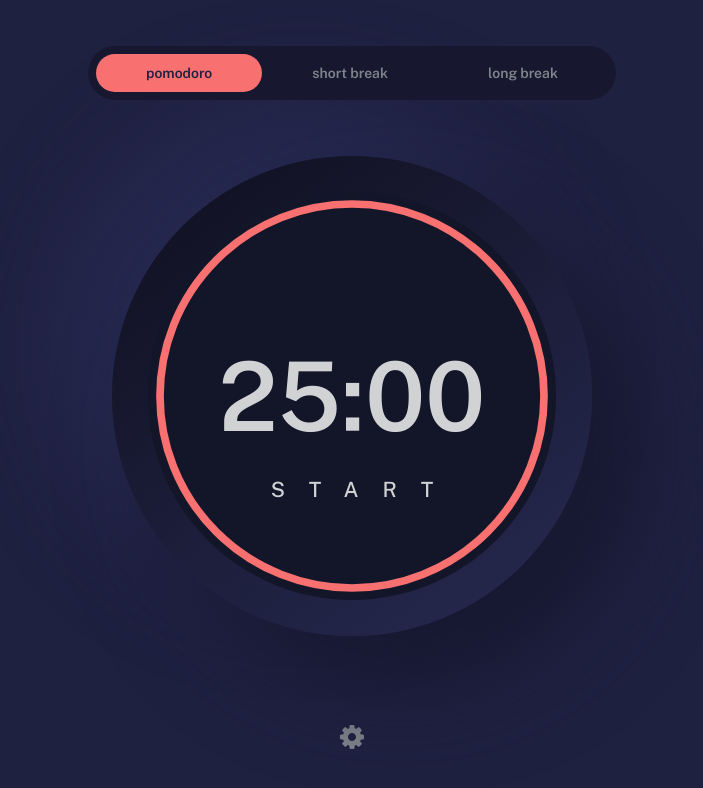
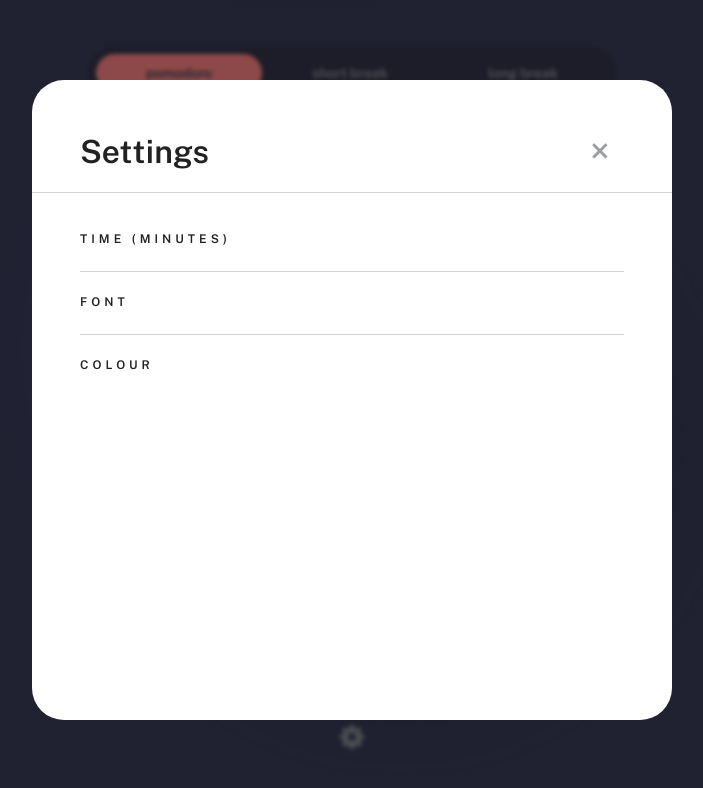
Before and after one commit to DaveBitter/pomodoro, a Next.js app: page / in a window 1280 px wide. Shown: the top 788 px of the page, without its empty margins (288-991 px from the left). Built offline with nearby package versions, Linux system fonts and the light colour scheme.

Commit message:
feat(form-item): Add basic form item component with label

```diff
--- a/pages/index.tsx
+++ b/pages/index.tsx
@@ -11,6 +11,7 @@ import CogIcon from '../src/static/img/icons/cog.svg';
 import Modal from '../src/components/Modal/Modal';
 import TabAccordion from '../src/components/TabAccordion/TabAccordion';
 import Timer from '../src/components/Timer/Timer';
+import FormItem from '../src/components/FormItem/FormItem';
 
 // Interface
 interface IProps { }
@@ -20,7 +21,7 @@ export type tabType = 'POMODORO' | 'SHORT_BREAK' | 'LONG_BREAK'
 
 // Component
 const Home = ({ }: IProps) => {
-    const [settingsModalIsOpen, setSettingsModalIsOpen] = useState<boolean>(false)
+    const [settingsModalIsOpen, setSettingsModalIsOpen] = useState<boolean>(true)
     const [activeTab, setActiveTab] = useState<tabType>('POMODORO');
     const [activeTabPlayState, setActiveTabPlayState] = useState<playStateType>('INITIAL');
 
@@ -51,7 +52,15 @@ const Home = ({ }: IProps) => {
             </TabAccordion.Panels>
         </TabAccordion>
         <Modal heading='Settings' isOpen={settingsModalIsOpen} trigger={<Modal.Trigger handleOpen={() => setSettingsModalIsOpen(true)}><CogIcon /></Modal.Trigger>} handleClose={() => setSettingsModalIsOpen(false)}>
-            <h2>Coming soon</h2>
+            <FormItem>
+                <FormItem.Label>time (minutes)</FormItem.Label>
+            </FormItem>
+            <FormItem>
+                <FormItem.Label>font</FormItem.Label>
+            </FormItem>
+            <FormItem>
+                <FormItem.Label>colour</FormItem.Label>
+            </FormItem>
         </Modal>
     </>;
 };
--- /dev/null
+++ b/src/components/FormItem/FormItem.tsx
@@ -0,0 +1,32 @@
+// Libs
+import React from 'react';
+
+// Utils
+
+// Resources
+
+// Components
+
+// Interface
+interface IPropsFormItem {
+    children: JSX.Element[] | JSX.Element | string | number,
+
+}
+interface IPropsFormItemLabel {
+    children: JSX.Element[] | JSX.Element | string | number,
+}
+
+// Component
+const FormItemLabel = ({ children, ...attributes }: IPropsFormItemLabel) => {
+    return <label className='form-item__label' {...attributes}>{children}</label>;
+};
+
+const FormItem = ({ children, ...attributes }: IPropsFormItem) => {
+    return <div className='form-item' {...attributes}>{children}</div>;
+};
+
+// Props
+FormItem.Label = FormItemLabel;
+FormItem.defaultProps = {};
+
+export default FormItem;
--- /dev/null
+++ b/src/components/FormItem/_form-item.scss
@@ -0,0 +1,16 @@
+.form-item {
+    display: flex;
+    justify-content: space-between;
+    padding: $spacing-med 0;
+
+    + .form-item {
+        border-top: 1px solid $color-gray-lightest;
+    }
+
+    &__label {
+        @include text-xxs;
+        font-weight: $font-weight-bold;
+        text-transform: uppercase;
+        letter-spacing: 0.25rem;
+    }
+}
--- a/src/components/Modal/_modal.scss
+++ b/src/components/Modal/_modal.scss
@@ -1,6 +1,8 @@
 $modal-backdrop-color: rgba($color-black, 0.5);
 
 .modal {
+    color: $color-black;
+
     &::before {
         z-index: 1;
         content: '';
@@ -31,7 +33,6 @@ $modal-backdrop-color: rgba($color-black, 0.5);
         display: flex;
         flex-direction: column;
         justify-content: stretch;
-        padding: $spacing-sml;
         border-radius: $border-radius-xxl;
         background-color: $color-white;
         opacity: 0;
@@ -53,8 +54,16 @@ $modal-backdrop-color: rgba($color-black, 0.5);
             height: 100%;
             max-width: 40rem;
             max-height: 40rem;
+            transform: translate(-50%, -50%);
+        }
+    }
+
+    &__header,
+    &__content {
+        padding: $spacing-sml;
+
+        @include mq($mq-tab--sml) {
             padding: $spacing-lrg;
-            transform: translate(-50%, -50%);
         }
     }
 
@@ -63,8 +72,8 @@ $modal-backdrop-color: rgba($color-black, 0.5);
         justify-content: space-between;
         align-items: center;
         margin-bottom: $spacing-sml;
+        border-bottom: 1px solid $color-gray-lightest;
         padding-bottom: $spacing-sml;
-        border-bottom: 1px solid $color-gray-lightest;
     }
 
     &__heading {
@@ -100,6 +109,7 @@ $modal-backdrop-color: rgba($color-black, 0.5);
         flex: 1;
         overflow-x: hidden;
         overflow-y: auto;
+        padding-top: 0;
     }
 
     &__trigger {
--- a/src/styles/all.scss
+++ b/src/styles/all.scss
@@ -17,6 +17,7 @@
 @import 'common/typography';
 
 // Components
+@import '../components/FormItem/form-item';
 @import '../components/Modal/modal';
 @import '../components/TabAccordion/tab-accordion';
 @import '../components/Timer/timer';
```
Also changed, not shown: 2 other files (tests, documents, lock files or other folders).
